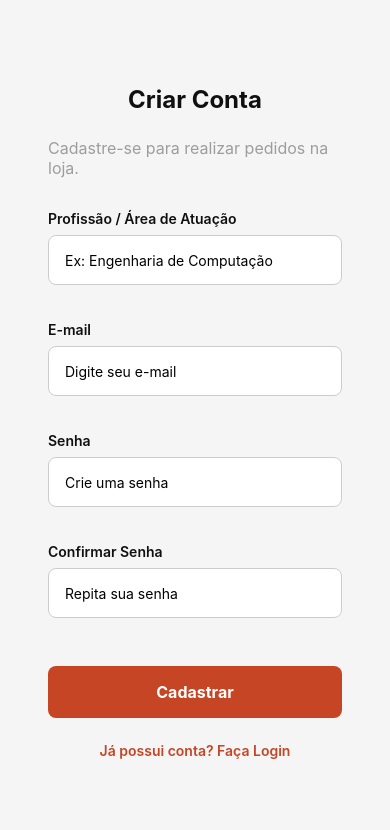
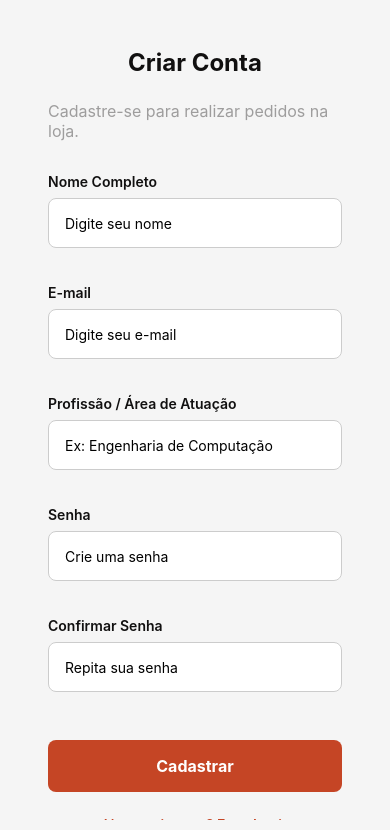
Before and after one commit to P4m3l4m4r14/ecommerce-app, a React Native app: screen /Register in a window 390 px wide. Shown: the top 830 px of the page. Built offline with nearby package versions, Linux system fonts and the light colour scheme; no server answers.

Commit message:
add professions

```diff
--- a/src/screens/Register/index.tsx
+++ b/src/screens/Register/index.tsx
@@ -54,13 +54,13 @@ export default function RegisterScreen() {
         <Text style={styles.subtitle}>Cadastre-se para realizar pedidos na loja.</Text>
 
         <View style={styles.inputGroup}>
-          <Text style={styles.label}>Profissão / Área de Atuação</Text>
+          <Text style={styles.label}>Nome Completo</Text>
           <TextInput
             style={styles.input}
-            placeholder="Ex: Engenharia de Computação"
+            placeholder="Digite seu nome"
             autoCapitalize="words"
-            value={profession}
-            onChangeText={setProfession}
+            value={name}
+            onChangeText={setName}
           />
         </View>
 
@@ -74,6 +74,17 @@ export default function RegisterScreen() {
             autoCorrect={false}
             value={email}
             onChangeText={setEmail}
+          />
+        </View>
+
+        <View style={styles.inputGroup}>
+          <Text style={styles.label}>Profissão / Área de Atuação</Text>
+          <TextInput
+            style={styles.input}
+            placeholder="Ex: Engenharia de Computação"
+            autoCapitalize="words"
+            value={profession}
+            onChangeText={setProfession}
           />
         </View>
 
```
